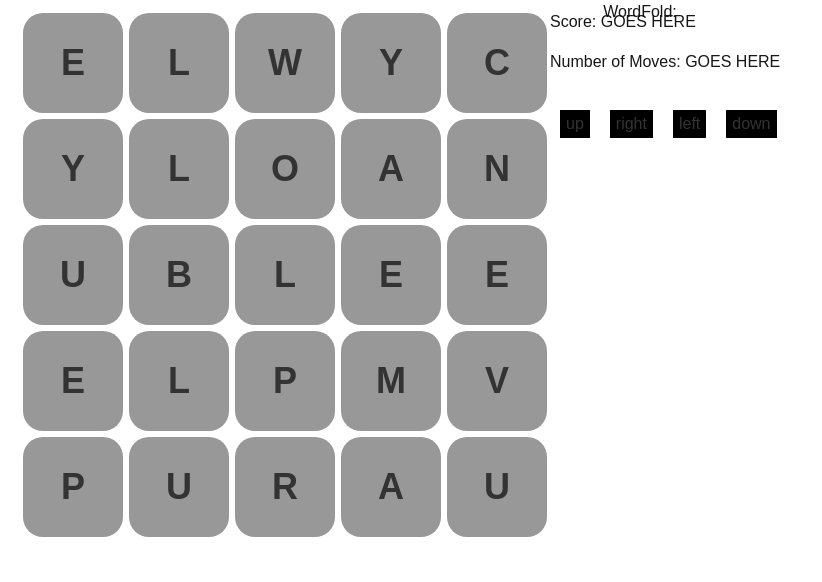
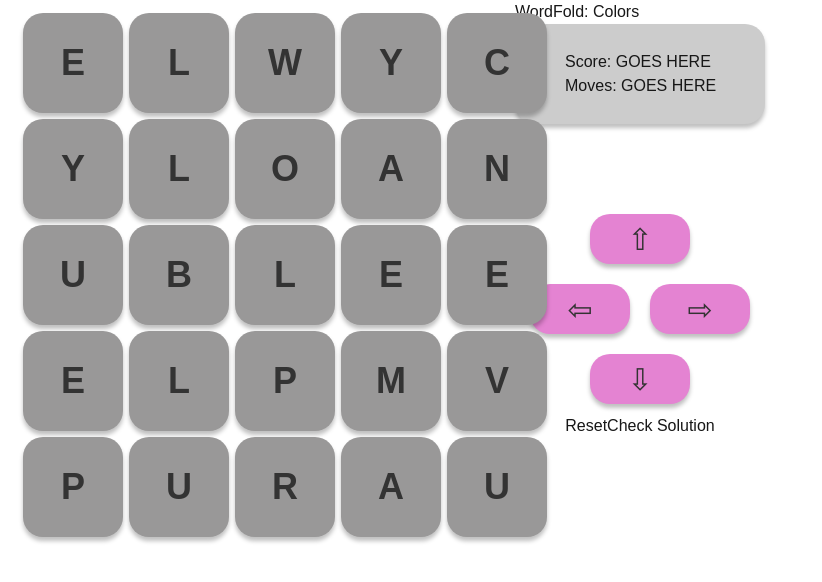
Before and after one commit to kmhswimgirl/wordfold, a Next.js app: page / in a window 1280 px wide. Shown: the top 582 px of the page, without its empty margins (0-822 px from the left). Built offline with nearby package versions, Linux system fonts and the light colour scheme.

Commit message:
arrow keys are formatted

```diff
--- a/src/app/globals.css
+++ b/src/app/globals.css
@@ -47,11 +47,8 @@ body {
   background-color: #999898;
   color: #333333;
   padding: 2px 6px 2px 6px;
-  /* border-top: 1px solid #CCCCCC; */
-  /* border-right: 1px solid #333333; */
- /* border-bottom: 1px solid #333333; */
- /* border-left: 1px solid #CCCCCC; */
   border-radius: 20px;
+  box-shadow: 0px 4px 4px 0px rgba(0, 0, 0, 0.25);
 }
 
 .selected {
@@ -60,7 +57,7 @@ body {
 }
 
 .empty {
-  background-color: black;
+  background-color: rgb(255, 255, 255);
 }
 
 .correct {
@@ -84,29 +81,39 @@ body {
   display: flex;
 }
 
-.score {
+
+.scoreRow {
+  align-content: center;
+  width: 250px;
+  height: 100px;
   color:#171717;
-  position: absolute;
-  left: 550px;
-  top: 10px;
-}
-
-.numMoves {
-  color:#171717;
-  position: absolute;
-  left: 550px;
-  top: 50px;
+  background-color: #CCCCCC;
+  border-radius: 20px;
+  margin-bottom: 80px;
+  padding-left: 50px; /* centers moves and score text */
+  box-shadow: 0px 4px 4px 0px rgba(0, 0, 0, 0.25);
 }
 
 .arrow-key {
+  width: 100px;
+  height: 50px;
   color:#333333;
-  background-color: black;
+  background-color: rgb(228, 131, 210);
   padding: 2px 6px 2px 6px;
   margin: 10px;
+  border-radius: 20px;
+  font-size: 30px;
+  box-shadow: 0px 4px 4px 0px rgba(0, 0, 0, 0.25);
 }
 
 .controls {
-  position: absolute;
-  left: 550px;
-  top: 100px;
+  display: flex;
+  flex-direction: column;
+  align-items: center;
 }
+
+.keypadRow{
+  display: flex;
+  justify-content: center;
+  width:100%;
+}
--- a/src/app/page.tsx
+++ b/src/app/page.tsx
@@ -1,40 +1,44 @@
 'use client'                              // directive to clarify client-side. Place at top of ALL .tsx files
 import React from 'react'
 import { Model } from '../model'
+import { config1 } from '@/puzzle'
 
 export default function Home() {
   // initial instantiation of the Model comes from the first configuration of the board (config #1)
   // constants
   const [model, setModel] = React.useState(new Model(0))
   const [redraw, forceRedraw] = React.useState(0) //force refeshing the display
-  const [isClicked, setIsClicked] = React.useState<boolean[][]>( //resulting structure is a 5x5 2D array of booleans linked to isClicked that are initially set to false
+  const [sqIsClicked, sqSetIsClicked] = React.useState<boolean[][]>( //resulting structure is a 5x5 2D array of booleans linked to isClicked that are initially set to false
    Array(5).fill(null).map(() => Array(5).fill(false)) // initializes the array to have all bool:false values
   );
+  const [keyIsClicked, keySetIsClicked] = React.useState(0);
 
   // helper function that forces React app to redraw whenever this is called.
   function andRefreshDisplay() {
     forceRedraw(redraw + 1)
   }
 
-  function handleClick(row:number, column:number) {
+  function handleSqClick(row:number, column:number) {
     //model.board.letters[row][column] += "!"  // HACK! Just to show something (later want to combine strings from selected button)
-    //console.log(content.length); //print content length of selected square
     const content = model.contents(row, column);
     const newState = Array(5).fill(null).map(() => Array(5).fill(false)); //updates map of true/false values when isClicked is called
 
-    if(content.length > 0){
+    if(content.length > 0){//condition to check is square is available to be selected
       newState[row][column] = true; //replaces the current state of the selected square with true
-      setIsClicked(newState);
-      andRefreshDisplay();
+      sqSetIsClicked(newState); //updates the state of the entire array (i.e. gameboard)
+      andRefreshDisplay(); //refreshes display
     }
+
   }
 
   // change the style for the given square based on model. Space separated string.
   function css(row:number, column:number) {
-    const content = model.contents(row, column);
-    if (isClicked[row][column]) { // this is what changes the class of a button
+    const content = model.contents(row, column); //returns the content of the selected square
+
+    if (sqIsClicked[row][column]) { // this is what changes the class of a the square
       return "square selected" //when square is selected
-    }else if(content.length === 0){
+
+    }else if(content.length === 0){ //checks for empty squares and changes class even when no button is being clicked
       return "square empty" //when square is empty
     }
     return "square"; //normal unselected square
@@ -43,56 +47,72 @@ export default function Home() {
  //HTML that renders the board, controls, and move/score counters
   return (
     <div>
-      <h1>WordFold:</h1>
+      <h1>WordFold: {config1.theme}</h1>
       <div className="board">
         <div className="button-container">
-          <button data-testid="0,0" className={css(0,0)} onClick={() => handleClick(0, 0)}>{model.contents(0,0)}</button>
-          <button data-testid="0,1" className={css(0,1)} onClick={() => handleClick(0, 1)}>{model.contents(0,1)}</button>
-          <button data-testid="0,2" className={css(0,2)} onClick={() => handleClick(0, 2)}>{model.contents(0,2)}</button>
-          <button data-testid="0,3" className={css(0,3)} onClick={() => handleClick(0, 3)}>{model.contents(0,3)}</button>
-          <button data-testid="0,4" className={css(0,4)} onClick={() => handleClick(0, 4)}>{model.contents(0,4)}</button>
+          <button data-testid="0,0" className={css(0,0)} onClick={() => handleSqClick(0, 0)}>{model.contents(0,0)}</button>
+          <button data-testid="0,1" className={css(0,1)} onClick={() => handleSqClick(0, 1)}>{model.contents(0,1)}</button>
+          <button data-testid="0,2" className={css(0,2)} onClick={() => handleSqClick(0, 2)}>{model.contents(0,2)}</button>
+          <button data-testid="0,3" className={css(0,3)} onClick={() => handleSqClick(0, 3)}>{model.contents(0,3)}</button>
+          <button data-testid="0,4" className={css(0,4)} onClick={() => handleSqClick(0, 4)}>{model.contents(0,4)}</button>
         </div>
         <div className="button-container">
-          <button data-testid="1,0" className={css(1,0)} onClick={() => handleClick(1, 0)}>{model.contents(1,0)}</button>
-          <button data-testid="1,1" className={css(1,1)} onClick={() => handleClick(1, 1)}>{model.contents(1,1)}</button>
-          <button data-testid="1,2" className={css(1,2)} onClick={() => handleClick(1, 2)}>{model.contents(1,2)}</button>
-          <button data-testid="1,3" className={css(1,3)} onClick={() => handleClick(1, 3)}>{model.contents(1,3)}</button>
-          <button data-testid="1,4" className={css(1,4)} onClick={() => handleClick(1, 4)}>{model.contents(1,4)}</button>
+          <button data-testid="1,0" className={css(1,0)} onClick={() => handleSqClick(1, 0)}>{model.contents(1,0)}</button>
+          <button data-testid="1,1" className={css(1,1)} onClick={() => handleSqClick(1, 1)}>{model.contents(1,1)}</button>
+          <button data-testid="1,2" className={css(1,2)} onClick={() => handleSqClick(1, 2)}>{model.contents(1,2)}</button>
+          <button data-testid="1,3" className={css(1,3)} onClick={() => handleSqClick(1, 3)}>{model.contents(1,3)}</button>
+          <button data-testid="1,4" className={css(1,4)} onClick={() => handleSqClick(1, 4)}>{model.contents(1,4)}</button>
         </div>
         <div className="button-container">
-          <button data-testid="2,0" className={css(2,0)} onClick={() => handleClick(2, 0)}>{model.contents(2,0)}</button>
-          <button data-testid="2,1" className={css(2,1)} onClick={() => handleClick(2, 1)}>{model.contents(2,1)}</button>
-          <button data-testid="2,2" className={css(2,2)} onClick={() => handleClick(2, 2)}>{model.contents(2,2)}</button>
-          <button data-testid="2,3" className={css(2,3)} onClick={() => handleClick(2, 3)}>{model.contents(2,3)}</button>
-          <button data-testid="2,4" className={css(2,4)} onClick={() => handleClick(2, 4)}>{model.contents(2,4)}</button>
+          <button data-testid="2,0" className={css(2,0)} onClick={() => handleSqClick(2, 0)}>{model.contents(2,0)}</button>
+          <button data-testid="2,1" className={css(2,1)} onClick={() => handleSqClick(2, 1)}>{model.contents(2,1)}</button>
+          <button data-testid="2,2" className={css(2,2)} onClick={() => handleSqClick(2, 2)}>{model.contents(2,2)}</button>
+          <button data-testid="2,3" className={css(2,3)} onClick={() => handleSqClick(2, 3)}>{model.contents(2,3)}</button>
+          <button data-testid="2,4" className={css(2,4)} onClick={() => handleSqClick(2, 4)}>{model.contents(2,4)}</button>
         </div>
         <div className="button-container">
-          <button data-testid="3,0" className={css(3,0)} onClick={() => handleClick(3, 0)}>{model.contents(3,0)}</button>
-          <button data-testid="3,1" className={css(3,1)} onClick={() => handleClick(3, 1)}>{model.contents(3,1)}</button>
-          <button data-testid="3,2" className={css(3,2)} onClick={() => handleClick(3, 2)}>{model.contents(3,2)}</button>
-          <button data-testid="3,3" className={css(3,3)} onClick={() => handleClick(3, 3)}>{model.contents(3,3)}</button>
-          <button data-testid="3,4" className={css(3,4)} onClick={() => handleClick(3, 4)}>{model.contents(3,4)}</button>
+          <button data-testid="3,0" className={css(3,0)} onClick={() => handleSqClick(3, 0)}>{model.contents(3,0)}</button>
+          <button data-testid="3,1" className={css(3,1)} onClick={() => handleSqClick(3, 1)}>{model.contents(3,1)}</button>
+          <button data-testid="3,2" className={css(3,2)} onClick={() => handleSqClick(3, 2)}>{model.contents(3,2)}</button>
+          <button data-testid="3,3" className={css(3,3)} onClick={() => handleSqClick(3, 3)}>{model.contents(3,3)}</button>
+          <button data-testid="3,4" className={css(3,4)} onClick={() => handleSqClick(3, 4)}>{model.contents(3,4)}</button>
         </div>
         <div className="button-container">
-          <button data-testid="4,0" className={css(4,0)} onClick={() => handleClick(4, 0)}>{model.contents(4,0)}</button>
-          <button data-testid="4,1" className={css(4,1)} onClick={() => handleClick(4, 1)}>{model.contents(4,1)}</button>
-          <button data-testid="4,2" className={css(4,2)} onClick={() => handleClick(4, 2)}>{model.contents(4,2)}</button>
-          <button data-testid="4,3" className={css(4,3)} onClick={() => handleClick(4, 3)}>{model.contents(4,3)}</button>
-          <button data-testid="4,4" className={css(4,4)} onClick={() => handleClick(4, 4)}>{model.contents(4,4)}</button>
+          <button data-testid="4,0" className={css(4,0)} onClick={() => handleSqClick(4, 0)}>{model.contents(4,0)}</button>
+          <button data-testid="4,1" className={css(4,1)} onClick={() => handleSqClick(4, 1)}>{model.contents(4,1)}</button>
+          <button data-testid="4,2" className={css(4,2)} onClick={() => handleSqClick(4, 2)}>{model.contents(4,2)}</button>
+          <button data-testid="4,3" className={css(4,3)} onClick={() => handleSqClick(4, 3)}>{model.contents(4,3)}</button>
+          <button data-testid="4,4" className={css(4,4)} onClick={() => handleSqClick(4, 4)}>{model.contents(4,4)}</button>
         </div>
       </div>
 
       <div className = "controls">
-        <button id = "up" className = "arrow-key"> up </button>
-        <button id = "right" className = "arrow-key"> right </button>
-        <button id = "left" className = "arrow-key"> left </button>
-        <button id = "down" className = "arrow-key"> down </button>
+
+        <div className = "scoreRow">
+          <div className="score">{"Score: " + "GOES HERE"}</div>
+          <div className="numMoves">{"Moves: " + "GOES HERE"}</div>
+        </div>
+
+        <div className = "keypadRow">
+          <button className = "arrow-key"> ⇧ </button>
+        </div>
+
+        <div className = "keypadRow">
+          <button className = "arrow-key"> ⇦ </button>
+          <button className = "arrow-key"> ⇨ </button>
+        </div>
+
+        <div className = "keypadRow">
+          <button className = "arrow-key"> ⇩ </button>
+        </div>
+
+        <div className ="functionButton">
+          <button className = "reset"> Reset </button>
+          <button className = "checkSol"> Check Solution </button>
+        </div>
+
       </div>
 
-      <div className = "scoreboard">
-        <label className="score">{"Score: " + "GOES HERE"}</label>
-        <label className="numMoves">{"Number of Moves: " + "GOES HERE"}</label>
-      </div>
     </div>
   )
 }
```
